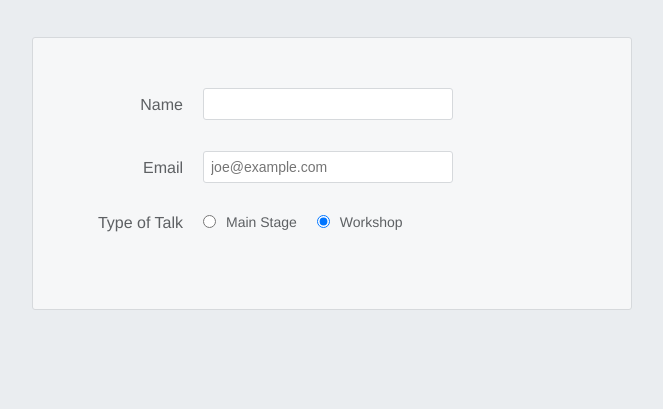
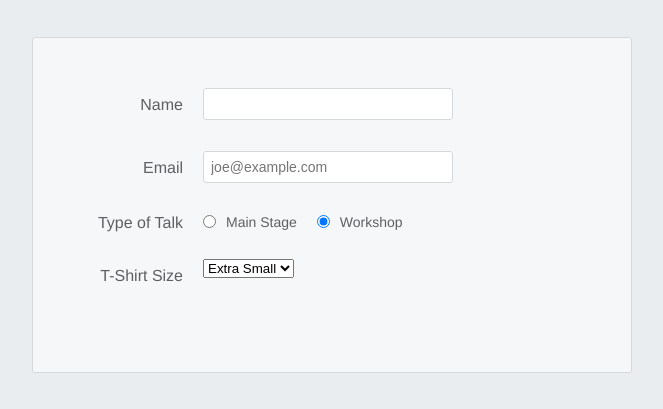
Before and after one commit to Joshdefleur/Forms, a plain HTML site: page index.html in a window 1280 px wide. Shown: the part 225-634 px from the top of the page, without its empty margins (308-971 px from the left). Drawn offline with Linux system fonts and the light colour scheme.

Commit message:
select html

```diff
--- a/index.html
+++ b/index.html
@@ -40,6 +40,16 @@
         <label for='talk-type-2' class='radio-label'>Workshop</label>
       </fieldset>
 
+      <div class='form-row'>
+        <label for='t-shirt'>T-Shirt Size</label>
+        <select id='t-shirt' name='t-shirt'>
+          <option value='xs'>Extra Small</option>
+          <option value='s'>Small</option>
+          <option value='m'>Medium</option>
+          <option value='l'>Large</option>
+        </select>
+      </div>
+
     </form>
 
 
```
